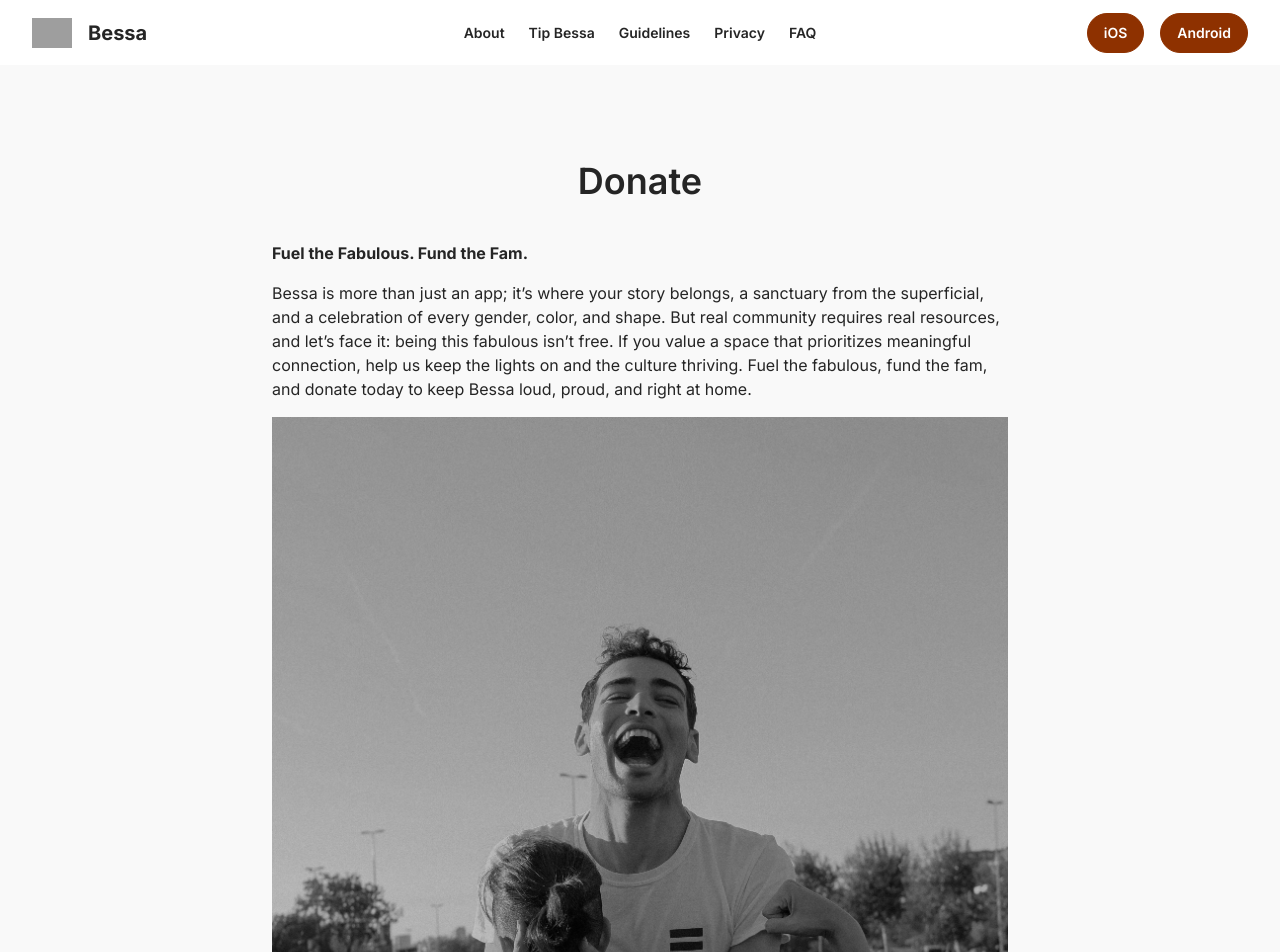
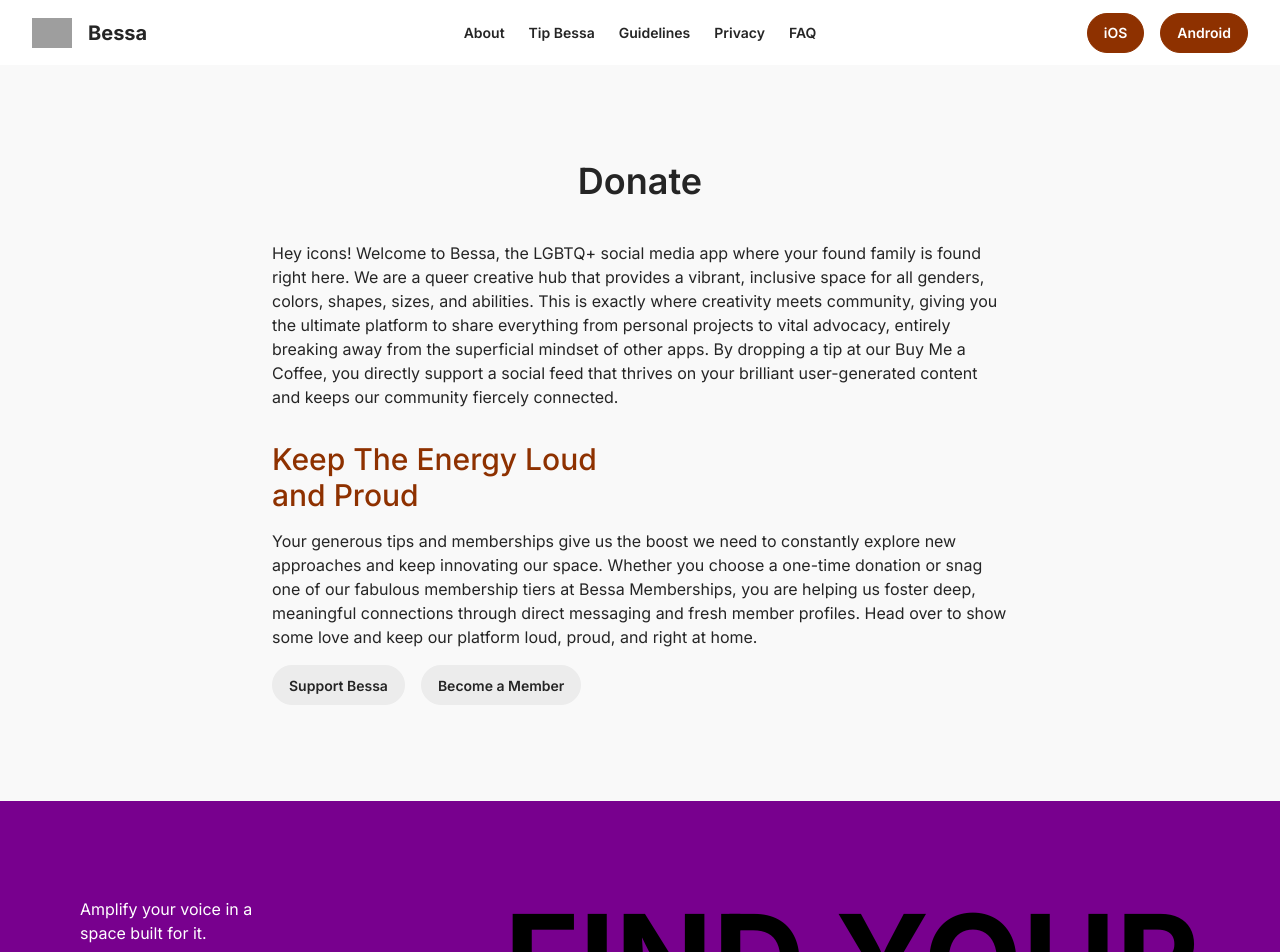
Before and after one commit to bessaapps/bessa-website, a Next.js app: page /donate in a window 1280 px wide. Shown: the top 952 px of the page. Built offline with nearby package versions, Linux system fonts and the light colour scheme; grey boxes are pictures that could not be loaded.

Commit message:
Update typography across pages: adjust heading styles to improve readability and ensure consistent design.

```diff
--- a/app/about/page.tsx
+++ b/app/about/page.tsx
@@ -3,7 +3,7 @@ export default function AboutPage() {
     <>
       <div className={"max-w-3xl flex flex-col gap-4 px-4 mx-auto my-24"}>
         <h1 className={"text-4xl font-semibold text-center mb-6"}>About</h1>
-        <p className={"font-bold"}>
+        <p>
           Bessa is an unapologetically queer hub for creative expression and
           real connections, standing out from other gay social media apps by
           focusing on found family. This inclusive platform is where your voice
@@ -18,12 +18,9 @@ export default function AboutPage() {
           more than just a queer community app; it’s a space for real
           connection, thoughtful design, and queer tech done right.
         </p>
-      </div>
-      <div className={"max-w-3xl flex flex-col gap-4 px-4 mx-auto my-24"}>
-        <h2 className={"text-4xl font-medium"}>Queer. Open. Ours.</h2>
-        <p className={"font-bold"}>
-          A social app designed to celebrate diversity without losing identity.
-        </p>
+        <h2 className={"text-secondary text-3xl font-medium sm:w-1/2 mt-4"}>
+          Queer. Open. Ours.
+        </h2>
         <p>
           What does inclusivity really mean, and how far can it go without
           diluting the heart of a community? Bessa is a queer social media app
--- a/app/donate/page.tsx
+++ b/app/donate/page.tsx
@@ -1,40 +1,33 @@
 import Link from "next/link";
-import Stock3 from "@/assets/images/stock/3.jpg";
-import Image from "next/image";
 
 export default function DonatePage() {
   return (
     <>
       <div className={"max-w-3xl flex flex-col gap-4 px-4 mx-auto my-24"}>
         <h1 className={"text-4xl font-semibold text-center mb-6"}>Donate</h1>
-        <p className={"font-bold"}>Fuel the Fabulous. Fund the Fam.</p>
         <p>
-          Bessa is more than just an app; it’s where your story belongs, a
-          sanctuary from the superficial, and a celebration of every gender,
-          color, and shape. But real community requires real resources, and
-          let’s face it: being this fabulous isn’t free. If you value a space
-          that prioritizes meaningful connection, help us keep the lights on and
-          the culture thriving. Fuel the fabulous, fund the fam, and donate
-          today to keep Bessa loud, proud, and right at home.
+          Hey icons! Welcome to Bessa, the LGBTQ+ social media app where your
+          found family is found right here. We are a queer creative hub that
+          provides a vibrant, inclusive space for all genders, colors, shapes,
+          sizes, and abilities. This is exactly where creativity meets
+          community, giving you the ultimate platform to share everything from
+          personal projects to vital advocacy, entirely breaking away from the
+          superficial mindset of other apps. By dropping a tip at our Buy Me a
+          Coffee, you directly support a social feed that thrives on your
+          brilliant user-generated content and keeps our community fiercely
+          connected.
         </p>
-        <Image
-          src={Stock3}
-          alt={
-            "A person laughing while giving a friend a piggyback ride, wearing a shirt with social justice messages like 'No Homophobia' and 'Yes Equality,' embodying Bessa's commitment to queer activism and joy."
-          }
-          className={"grayscale"}
-        />
-      </div>
-      <div className={"max-w-3xl flex flex-col gap-4 px-4 mx-auto my-24"}>
-        <h2 className={"text-4xl font-medium"}>
-          This is your chance to turn found family into a home.
+        <h2 className={"text-secondary text-3xl font-medium sm:w-1/2 mt-4"}>
+          Keep The Energy Loud and Proud
         </h2>
         <p>
-          Bessa is stripping away the noise to focus on what matters: queer
-          content and real connections. But to keep breaking the mold, Bessa
-          needs backers who believe that no filters, just us, is a model worth
-          fighting for. Stand with us, put your power behind the platform, and
-          ensure that your story always has a place to be told.
+          Your generous tips and memberships give us the boost we need to
+          constantly explore new approaches and keep innovating our space.
+          Whether you choose a one-time donation or snag one of our fabulous
+          membership tiers at Bessa Memberships, you are helping us foster deep,
+          meaningful connections through direct messaging and fresh member
+          profiles. Head over to show some love and keep our platform loud,
+          proud, and right at home.
         </p>
         <div className={"flex gap-4"}>
           <Link
--- a/app/faq/page.tsx
+++ b/app/faq/page.tsx
@@ -13,9 +13,9 @@ export default function FAQPage() {
           has all the answers you need so you can sip, scroll, and join the
           party fully informed. There’s no messy group chat required.
         </p>
-      </div>
-      <div className={"max-w-3xl flex flex-col gap-4 px-4 mx-auto my-24"}>
-        <h2 className={"text-4xl font-medium"}>What is Bessa?</h2>
+        <h2 className={"text-secondary text-3xl font-medium sm:w-1/2 mt-4"}>
+          What is Bessa?
+        </h2>
         <p>
           Bessa is a gay social media app and LGBTQ social networking app made
           by and for the LGBTQ community. It’s a place to post and share LGBTQ
@@ -26,18 +26,16 @@ export default function FAQPage() {
           friends, or just a space where you feel seen, Bessa helps you find
           your people and stay connected.
         </p>
-      </div>
-      <div className={"max-w-3xl flex flex-col gap-4 px-4 mx-auto my-24"}>
-        <h2 className={"text-4xl font-medium"}>Who can join Bessa?</h2>
+        <h2 className={"text-secondary text-3xl font-medium sm:w-1/2 mt-4"}>
+          Who can join Bessa?
+        </h2>
         <p>
           Bessa is designed for everyone under the LGBTQ umbrella. While allies
           are welcome to support the project, the app itself is built to serve
           LGBTQ users who want space to connect, share experiences, and find
           each other outside of hookup culture.
         </p>
-      </div>
-      <div className={"max-w-3xl flex flex-col gap-4 px-4 mx-auto my-24"}>
-        <h2 className={"text-4xl font-medium"}>
+        <h2 className={"text-secondary text-3xl font-medium sm:w-1/2 mt-4"}>
           How is Bessa different from Grindr, HER, and Taimi?
         </h2>
         <p>
@@ -47,9 +45,7 @@ export default function FAQPage() {
           and events. If you’re tired of swiping and want an app like HER or
           Taimi without hookup culture, Bessa offers a refreshing alternative.
         </p>
-      </div>
-      <div className={"max-w-3xl flex flex-col gap-4 px-4 mx-auto my-24"}>
-        <h2 className={"text-4xl font-medium"}>
+        <h2 className={"text-secondary text-3xl font-medium sm:w-1/2 mt-4"}>
           Is Bessa available for iOS or Android?
         </h2>
         <p>
@@ -75,9 +71,9 @@ export default function FAQPage() {
           to start connecting. The app works across devices so you can keep up
           with your community anywhere.
         </p>
-      </div>
-      <div className={"max-w-3xl flex flex-col gap-4 px-4 mx-auto my-24"}>
-        <h2 className={"text-4xl font-medium"}>How do I support Bessa?</h2>
+        <h2 className={"text-secondary text-3xl font-medium sm:w-1/2 mt-4"}>
+          How do I support Bessa?
+        </h2>
         <p>
           Bessa is an independent LGBTQ social networking app, and community
           support helps it grow. You can{" "}
--- a/app/guidelines/page.tsx
+++ b/app/guidelines/page.tsx
@@ -41,10 +41,10 @@ export default function GuidelinesPage() {
             is not allowed.
           </p>
         </div>
-      </div>
-      <div className={"max-w-3xl flex flex-col gap-4 px-4 mx-auto my-24"}>
-        <h2 className={"text-4xl font-medium"}>Media</h2>
-        <p className={"font-bold"}>
+        <h2 className={"text-secondary text-3xl font-medium sm:w-1/2 mt-4"}>
+          Media
+        </h2>
+        <p className={"italic"}>
           This includes images and videos; profile pictures, posts, and direct
           messages
         </p>
@@ -101,10 +101,10 @@ export default function GuidelinesPage() {
           🚫
           <p>Gore (AI-moderated)</p>
         </div>
-      </div>
-      <div className={"max-w-3xl flex flex-col gap-4 px-4 mx-auto my-24"}>
-        <h2 className={"text-4xl font-medium"}>Text</h2>
-        <p className={"font-bold"}>
+        <h2 className={"text-secondary text-3xl font-medium sm:w-1/2 mt-4"}>
+          Text
+        </h2>
+        <p className={"italic"}>
           This includes posts, comments, direct messages, and reviews.
         </p>
         <p>
--- a/app/privacy/page.tsx
+++ b/app/privacy/page.tsx
@@ -44,9 +44,9 @@ export default function PrivacyPage() {
           ⚠️
           <p>Camera/Photo Gallery (Optionally)</p>
         </div>
-      </div>
-      <div className={"max-w-3xl flex flex-col gap-4 px-4 mx-auto my-24"}>
-        <h2 className={"text-4xl font-medium"}>Deletion</h2>
+        <h2 className={"text-secondary text-3xl font-medium sm:w-1/2 mt-4"}>
+          Deletion
+        </h2>
         <p>
           You can delete your account and all previously mentioned data at any
           time by emailing us at{" "}
```
